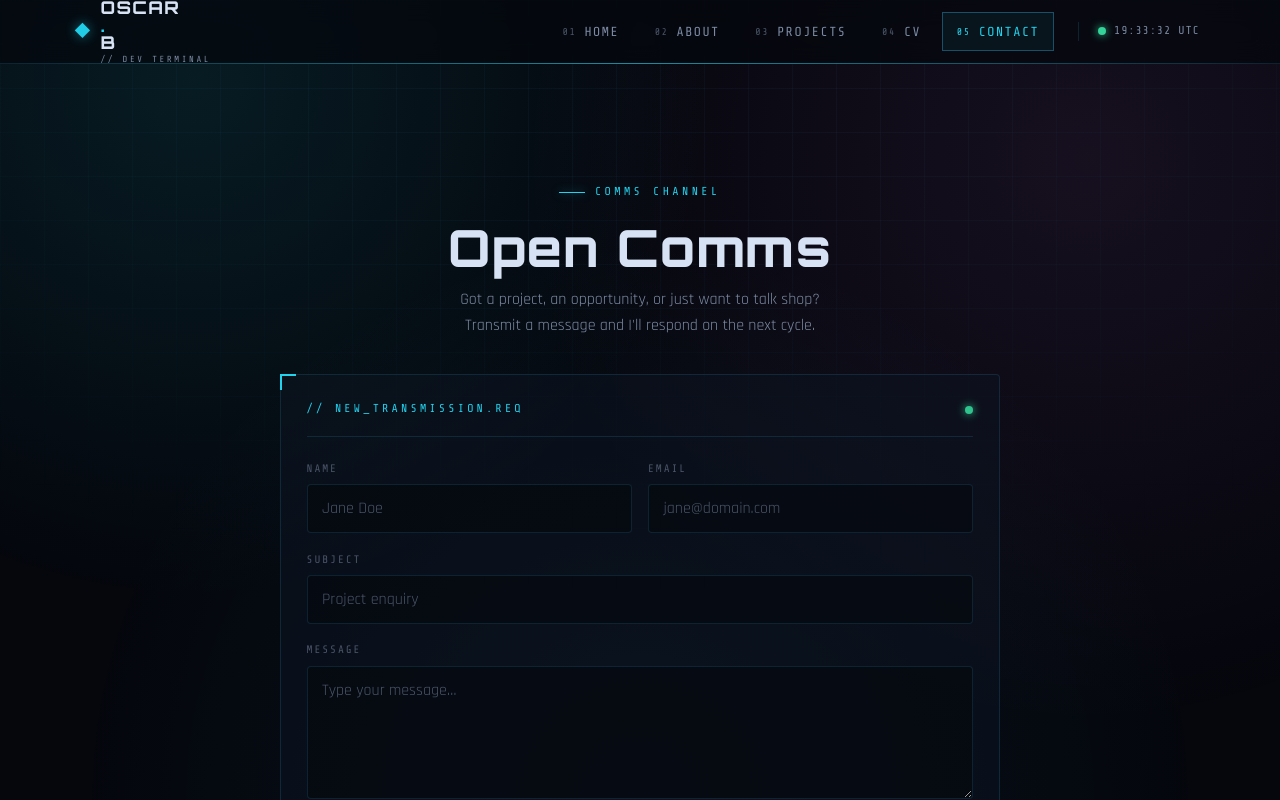
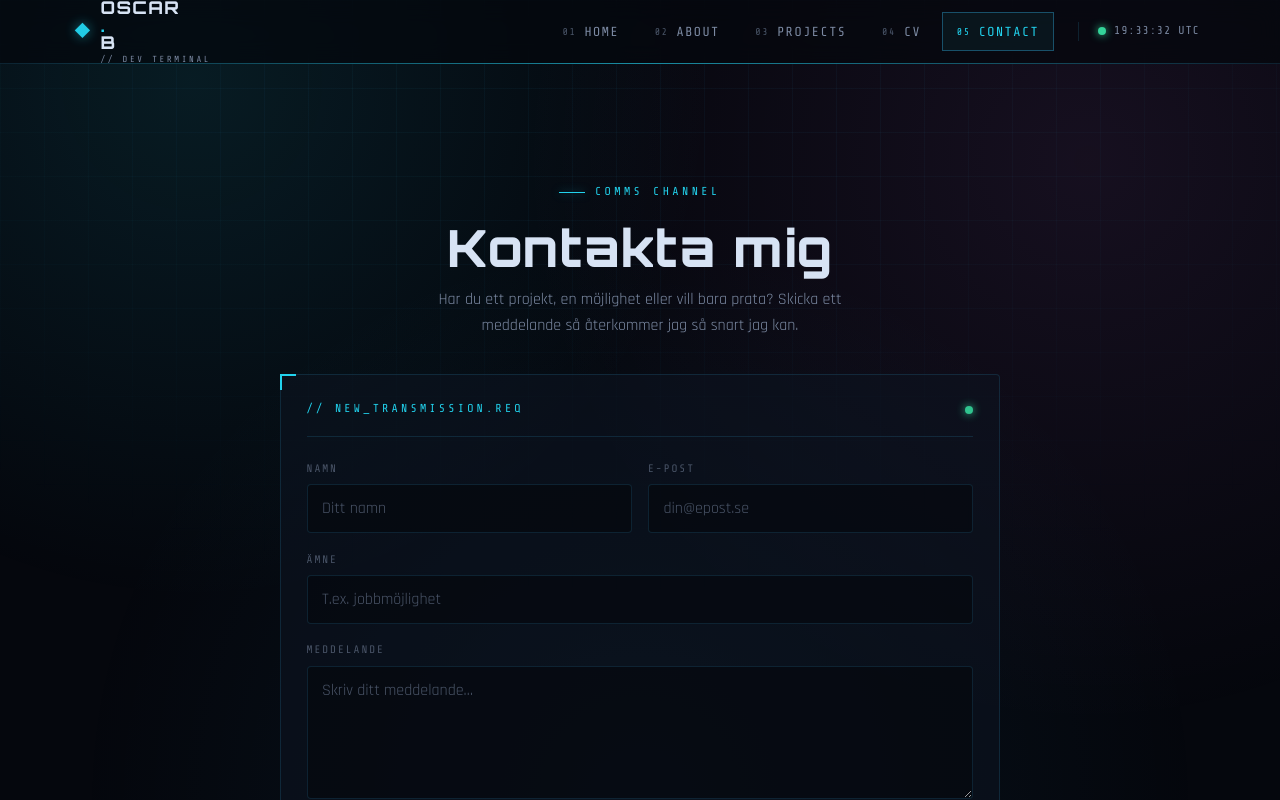
Before and after one commit to OscarBackman92/portfolio, a React (Create React App) app: page /contact in a window 1280 px wide. Shown: the top 800 px of the page. Built offline with nearby package versions, Linux system fonts and the light colour scheme.

Commit message:
Fix contact form with updated EmailJS service and Swedish UI.

```diff
--- a/package.json
+++ b/package.json
@@ -8,7 +8,7 @@
     "npm": ">=9"
   },
   "dependencies": {
-    "emailjs-com": "^3.2.0",
+    "@emailjs/browser": "^4.4.1",
     "gh-pages": "^6.3.0",
     "react": "^19.0.0",
     "react-dom": "^19.0.0",
--- a/src/components/Contact.js
+++ b/src/components/Contact.js
@@ -1,31 +1,60 @@
-import React, { useState } from 'react';
-import emailjs from 'emailjs-com';
+import React, { useEffect, useState } from 'react';
+import emailjs from '@emailjs/browser';
 import './Contact.css';
 
-const EMAILJS_SERVICE = 'service_nua1mrl';
+const EMAILJS_SERVICE = 'service_e7qqbor';
 const EMAILJS_TEMPLATE = 'template_enxgdom';
 const EMAILJS_PUBLIC_KEY = '6rEVB8tqgeAY6mkgV';
+
+function getErrorMessage(err) {
+  const text = err?.text || err?.message || '';
+
+  if (text.includes('Invalid grant') || text.includes('Gmail')) {
+    return 'E-posttjänsten behöver återkopplas i EmailJS (Gmail). Mejla mig direkt så länge.';
+  }
+  if (text.includes('limit') || err?.status === 429) {
+    return 'För många försök. Vänta en stund eller mejla mig direkt.';
+  }
+  if (text.includes('Public Key') || text.includes('user_id')) {
+    return 'E-postkonfigurationen är felaktig. Mejla mig direkt så länge.';
+  }
+
+  return 'Kunde inte skicka meddelandet. Försök igen eller mejla mig direkt.';
+}
 
 function Contact() {
   const [formData, setFormData] = useState({ name: '', email: '', subject: '', message: '' });
   const [status, setStatus] = useState('idle'); // idle | sending | success | error
+  const [errorMessage, setErrorMessage] = useState('');
+
+  useEffect(() => {
+    emailjs.init({ publicKey: EMAILJS_PUBLIC_KEY });
+  }, []);
 
   const handleChange = (e) => {
     const { name, value } = e.target;
     setFormData((prev) => ({ ...prev, [name]: value }));
+    if (status === 'error') {
+      setStatus('idle');
+      setErrorMessage('');
+    }
   };
 
   const handleSubmit = (e) => {
     e.preventDefault();
     setStatus('sending');
+    setErrorMessage('');
 
     emailjs
-      .sendForm(EMAILJS_SERVICE, EMAILJS_TEMPLATE, e.target, EMAILJS_PUBLIC_KEY)
+      .sendForm(EMAILJS_SERVICE, EMAILJS_TEMPLATE, e.target)
       .then(() => {
         setStatus('success');
         setFormData({ name: '', email: '', subject: '', message: '' });
       })
-      .catch(() => setStatus('error'));
+      .catch((err) => {
+        setStatus('error');
+        setErrorMessage(getErrorMessage(err));
+      });
   };
 
   const sending = status === 'sending';
@@ -35,11 +64,11 @@ function Contact() {
       <div className="section-inner contact__inner">
         <div className="eyebrow reveal">COMMS CHANNEL</div>
         <h2 className="contact__title display reveal" style={{ animationDelay: '0.1s' }}>
-          Open Comms
+          Kontakta mig
         </h2>
         <p className="contact__lede reveal" style={{ animationDelay: '0.15s' }}>
-          Got a project, an opportunity, or just want to talk shop? Transmit a
-          message and I'll respond on the next cycle.
+          Har du ett projekt, en möjlighet eller vill bara prata? Skicka ett meddelande
+          så återkommer jag så snart jag kan.
         </p>
 
         <form
@@ -54,49 +83,49 @@ function Contact() {
 
           <div className="contact__row">
             <label className="contact__field">
-              <span className="contact__label">Name</span>
+              <span className="contact__label">Namn</span>
               <input
                 type="text" name="name" value={formData.name}
-                onChange={handleChange} required placeholder="Jane Doe"
+                onChange={handleChange} required placeholder="Ditt namn"
               />
             </label>
             <label className="contact__field">
-              <span className="contact__label">Email</span>
+              <span className="contact__label">E-post</span>
               <input
                 type="email" name="email" value={formData.email}
-                onChange={handleChange} required placeholder="jane@domain.com"
+                onChange={handleChange} required placeholder="din@epost.se"
               />
             </label>
           </div>
 
           <label className="contact__field">
-            <span className="contact__label">Subject</span>
+            <span className="contact__label">Ämne</span>
             <input
               type="text" name="subject" value={formData.subject}
-              onChange={handleChange} required placeholder="Project enquiry"
+              onChange={handleChange} required placeholder="T.ex. jobbmöjlighet"
             />
           </label>
 
           <label className="contact__field">
-            <span className="contact__label">Message</span>
+            <span className="contact__label">Meddelande</span>
             <textarea
               name="message" value={formData.message} onChange={handleChange}
-              required rows="5" placeholder="Type your message…"
+              required rows="5" placeholder="Skriv ditt meddelande…"
             ></textarea>
           </label>
 
           <button type="submit" className="btn contact__submit" disabled={sending}>
-            {sending ? '▸ Transmitting…' : '▸ Transmit Message'}
+            {sending ? '▸ Skickar…' : '▸ Skicka meddelande'}
           </button>
 
           {status === 'success' && (
             <p className="contact__status contact__status--ok">
-              ● Message received. I'll get back to you shortly.
+              ● Meddelandet är skickat. Jag återkommer så snart jag kan.
             </p>
           )}
           {status === 'error' && (
             <p className="contact__status contact__status--err">
-              ● Transmission failed. Please try again or email me directly.
+              ● {errorMessage}
             </p>
           )}
         </form>
```
Also changed, not shown: 1 other file (tests, documents, lock files or other folders).
